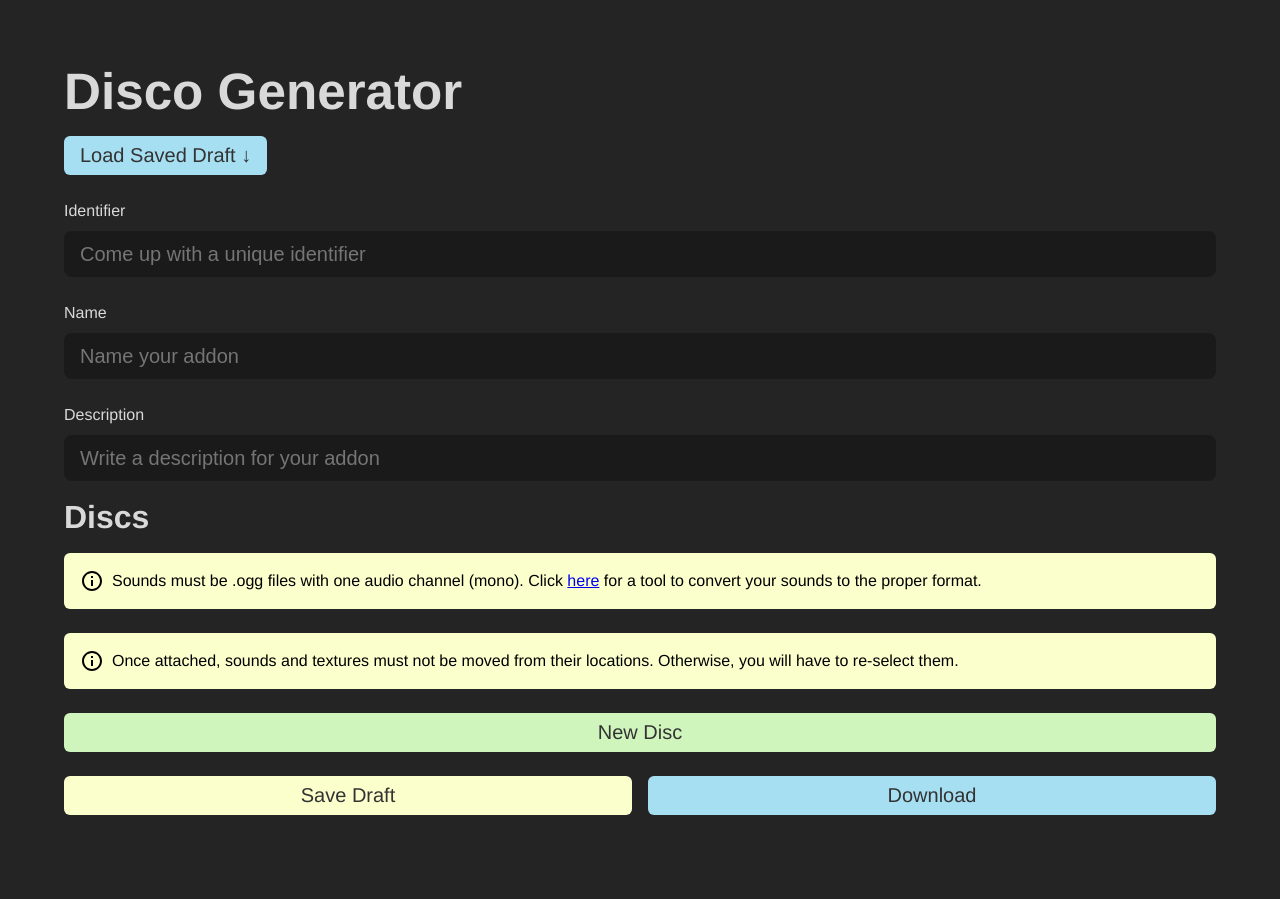
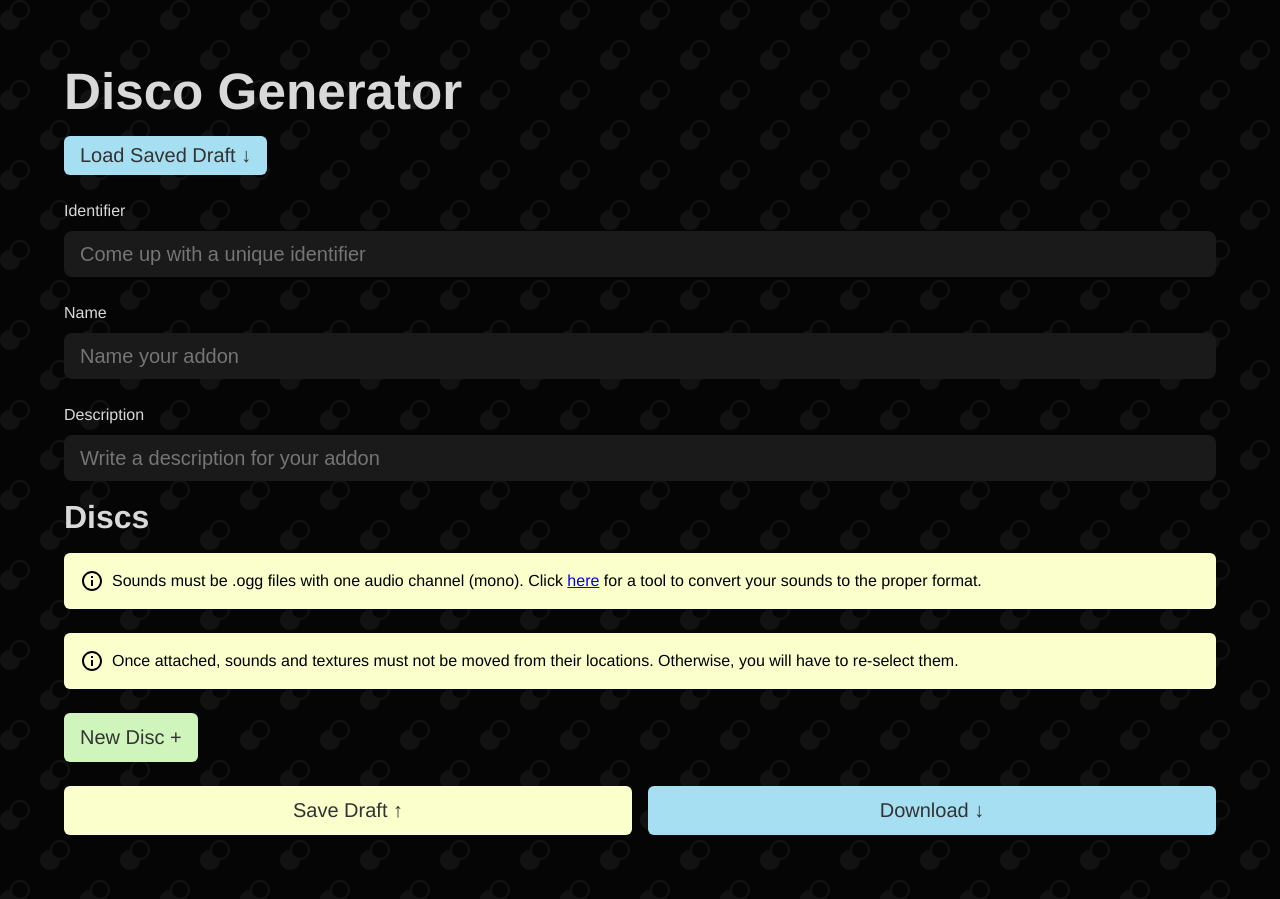
Before and after one commit to auxves/disco-generator, a Svelte app: page / in a window 1280 px wide. Built offline with nearby package versions, Linux system fonts and the light colour scheme.

Commit message:
add bg and more icons

```diff
--- a/src/App.svelte
+++ b/src/App.svelte
@@ -15,7 +15,18 @@
 
   let just_saved = false
 
-  $: saveMessage = just_saved ? "Saved Draft ✔" : "Save Draft"
+  $: saveMessage = just_saved ? "Draft Saved" : "Save Draft"
+
+  let drafts: Draft[] = []
+
+  async function reload() {
+    drafts = await db.getAll()
+  }
+
+  onMount(async () => {
+    db = await connect()
+    await reload()
+  })
 
   function saveDraft() {
     const draft = {
@@ -27,10 +38,12 @@
 
     db.put(draft)
       .then(() => {
+        reload()
+
         just_saved = true
         setTimeout(() => {
           just_saved = false
-        }, 3000)
+        }, 2000)
       })
       .catch(alert)
   }
@@ -43,13 +56,6 @@
       description,
     }).catch(alert)
   }
-
-  let drafts: Draft[] = []
-
-  onMount(async () => {
-    db = await connect()
-    drafts = await db.getAll()
-  })
 
   function newDisc() {
     discs.push({ id: "", name: "", sound: undefined, texture: undefined })
@@ -130,11 +136,13 @@
     <DiscEntry bind:disc on:remove={() => remove(i)} />
   {/each}
 
-  <button id="new-disc" on:click={newDisc}>New Disc</button>
+  <button class="large" id="new-disc" on:click={newDisc}>New Disc +</button>
 
   <div id="buttons">
-    <button id="save-draft" on:click={saveDraft}>{saveMessage}</button>
-    <button on:click={download}>Download</button>
+    <button class="large" id="save-draft" on:click={saveDraft}>
+      {saveMessage} ↑
+    </button>
+    <button class="large" on:click={download}>Download ↓</button>
   </div>
 </main>
 
@@ -168,6 +176,8 @@
   }
 
   #new-disc {
+    width: fit-content;
+
     background-color: hsl(100, 75%, 85%);
 
     &:hover {
--- a/src/app.scss
+++ b/src/app.scss
@@ -7,7 +7,10 @@
   font-weight: 400;
 
   color: hsla(0, 0%, 85%);
-  background-color: hsl(0, 0%, 14%);
+  background-color: hsl(0, 0%, 2%);
+
+  background-image: url("/src/assets/background.svg");
+  background-repeat: repeat;
 
   font-synthesis: none;
   text-rendering: optimizeLegibility;
@@ -50,6 +53,10 @@ button {
 
   &:hover {
     background-color: hsl(195, 30%, 65%);
+  }
+
+  &.large {
+    padding: 0.8rem 1rem;
   }
 }
 
```
Also changed, not shown: src/assets/background.svg (added).
